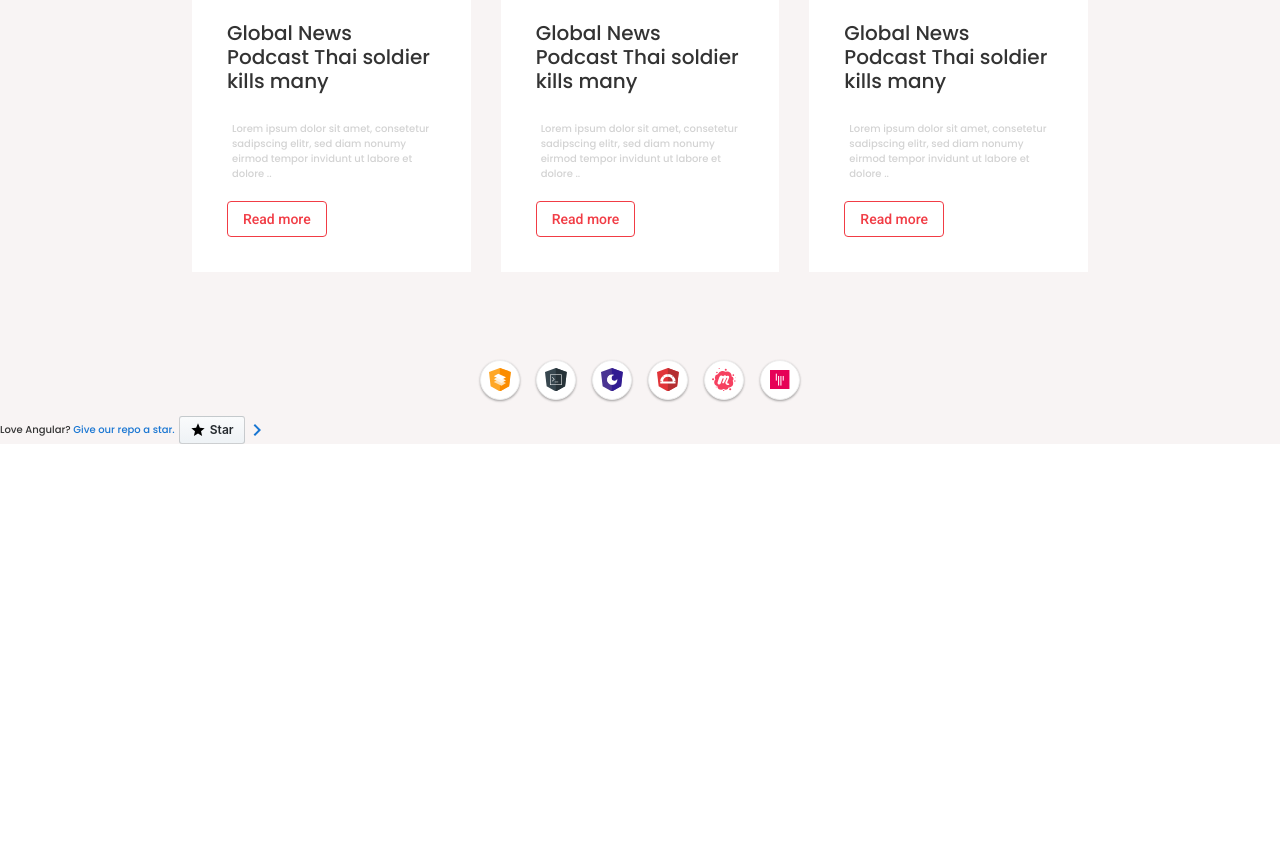
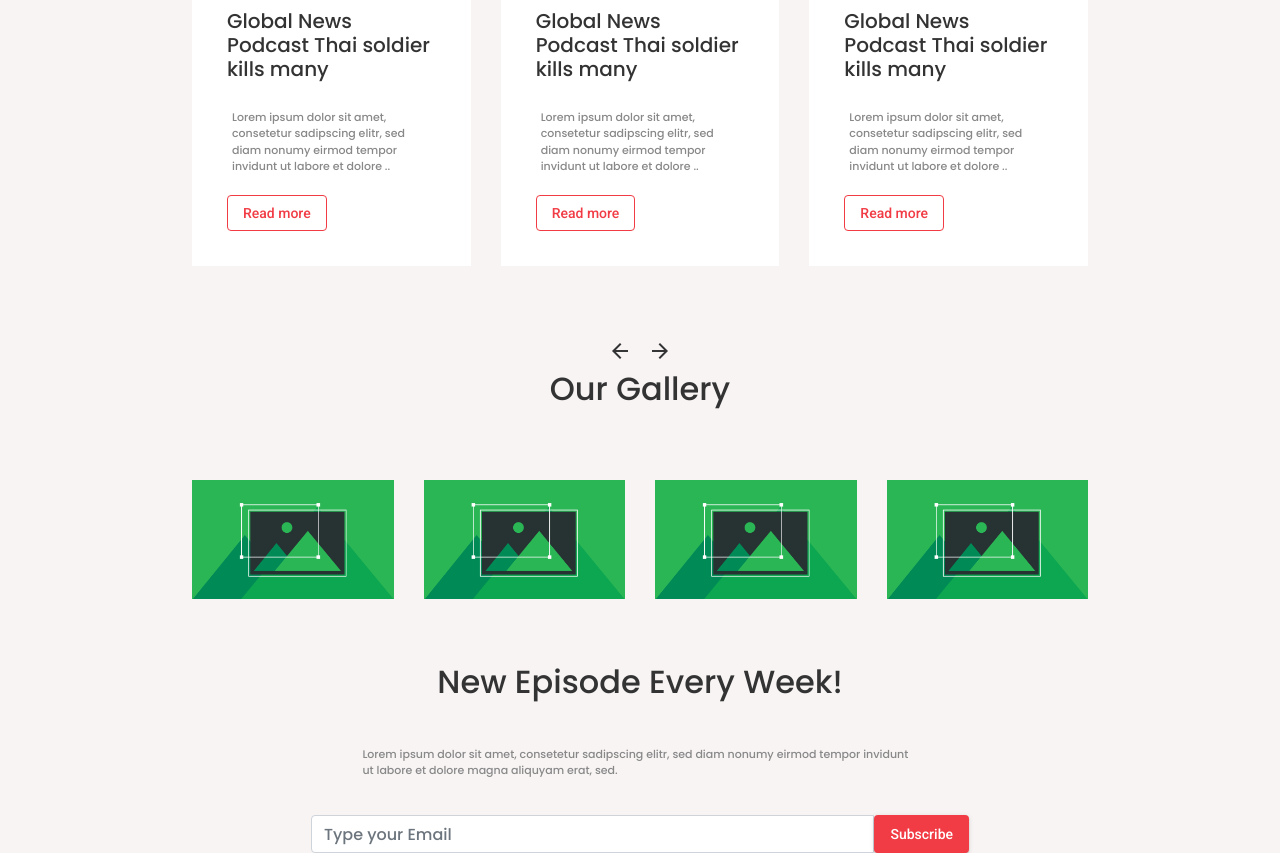
Before and after one commit to Lilithnm/sap_angular, an Angular app: page / in a window 1280 px wide. Shown: the part 1213-2066 px from the top of the page. Before the commit the page ends 1657 px from the top, so only its background shows below. Built offline with nearby package versions, Linux system fonts and the light colour scheme.

Commit message:
Subscribe to new episodes

```diff
--- a/src/app/app.component.css
+++ b/src/app/app.component.css
@@ -5,24 +5,18 @@
 
   :host {
     font-family: poppins;
-    font-size: 10px;
+    font-size: 11px;
     color: #333;
     background-color: #eeeeee;
-  }
-  h1,
-  h2,
-  h3,
-  h4,
-  h5,
-  h6 {
-    margin: 8px 0;
   }
 
   p {
     margin: 5px;
-    color: lightgray;
+    color: #888;
   }
-
+.cont{
+    margin:5%
+}
   .spacer {
     flex: 1;
   }
@@ -70,6 +64,7 @@
   .navbar > a{
     color:  lightgrey !important;
     margin: 5px;
+    font-size: 14px
   }
   .navbar>a:hover {
     color: #F13C45 !important;
@@ -163,11 +158,23 @@
     border-left-color: #F13C45 !important;
     border-left: 2px solid;
 }
-.bloglist{
+.bloglistgallery{
     padding: 5%;
     margin-left: 10%;
     margin-right: 10%;
     flex-direction: column;
+    align-items: center;
+    top: 0;
+    left: 0;
+    right: 0;
+    align-items: center;
+    position: relative;
+}
+
+.contact{
+    flex-direction: column;
+    padding-right: 20%;
+    padding-left: 20%;
     align-items: center;
     top: 0;
     left: 0;
--- a/src/app/app.component.html
+++ b/src/app/app.component.html
@@ -96,7 +96,7 @@
       <h2>Blog Posts</h2>
     </div>
   </div>
-  <div class="bloglist">
+  <div class="bloglistgallery">
     <div class="row">
       <div class="col md-3 blogs">
         <div class="row blogsrow blogsrowh">
@@ -149,13 +149,64 @@
 
     </div>
   </div>
+  <div>
+    <div class="row center">
+      <button mat-icon-button  aria-label="Left arrow">
+        <mat-icon>arrow_back</mat-icon>
+      </button>
+      <button mat-icon-button aria-label="Right arrow">
+        <mat-icon>arrow_forward</mat-icon>
+      </button>
+    </div>
+  </div>
+
+  <div class="container">
+    <div class="row center">
+      <h2>Our Gallery</h2>
+    </div>
+  </div>
+  <div class="bloglistgallery">
+    <div class="row">
+      <div class="col-md">
+        <img src="../assets/images/xmpl.png" alt="" width="100%">
+      </div>
+      <div class="col-md">
+        <img src="../assets/images/xmpl.png" alt="" width="100%">
+      </div>
+      <div class="col-md">
+        <img src="../assets/images/xmpl.png" alt="" width="100%">
+      </div>
+      <div class="col-md">
+        <img src="../assets/images/xmpl.png" alt="" width="100%">
+      </div>
+
+    </div>
+  </div>
+  <div class="container">
+    <div class="row center">
+      <h2>New Episode Every Week!</h2>
+    </div>
+  </div>
+  <div class="container contact">
+    <div class="row center cont">
+      <p>Lorem ipsum dolor sit amet, consetetur sadipscing elitr, sed diam nonumy eirmod tempor invidunt
+         ut labore et dolore magna aliquyam erat, sed.</p>
+    </div>
+    <div class="row center" >
+      <div class="input-group">
+          <input type="text" class="form-control" ng-model="monitor.query" placeholder="Type your Email" aria-describedby="addon">
+          <button mat-raised-button >Subscribe</button>
+      </div>
+
+  </div>
+
+  </div>
 
 
 
 
 
-
-    <!-- Links -->
+<!--
     <div class="card-container">
       <a class="circle-link" title="Animations" href="https://angular.io/guide/animations" target="_blank" rel="noopener">
         <svg id="Group_20" data-name="Group 20" xmlns="http://www.w3.org/2000/svg" width="21.813" height="23.453" viewBox="0 0 21.813 23.453">
@@ -234,7 +285,6 @@
       </a>
     </div>
 
-    <!-- Footer -->
     <footer>
         Love Angular?&nbsp;
         <a href="https://github.com/angular/angular" target="_blank" rel="noopener"> Give our repo a star.
@@ -246,6 +296,6 @@
         <a href="https://github.com/angular/angular" target="_blank" rel="noopener">
           <svg class="material-icons" xmlns="http://www.w3.org/2000/svg" width="24" height="24" viewBox="0 0 24 24"><path d="M10 6L8.59 7.41 13.17 12l-4.58 4.59L10 18l6-6z" fill="#1976d2"/><path d="M0 0h24v24H0z" fill="none"/></svg>
         </a>
-    </footer>
+    </footer> -->
 
 </div>
--- a/src/app/app.module.ts
+++ b/src/app/app.module.ts
@@ -7,6 +7,7 @@ import { AppComponent } from './app.component';
 import { NgbModule } from '@ng-bootstrap/ng-bootstrap';
 import { BrowserAnimationsModule } from '@angular/platform-browser/animations';
 import {MatButtonModule} from '@angular/material/button';
+import {MatIconModule} from '@angular/material/icon';
 
 
 @NgModule({
@@ -18,7 +19,8 @@ import {MatButtonModule} from '@angular/material/button';
     HttpClientModule,
     NgbModule,
     BrowserAnimationsModule,
-    MatButtonModule
+    MatButtonModule,
+    MatIconModule
   ],
   providers: [],
   bootstrap: [AppComponent]
```
